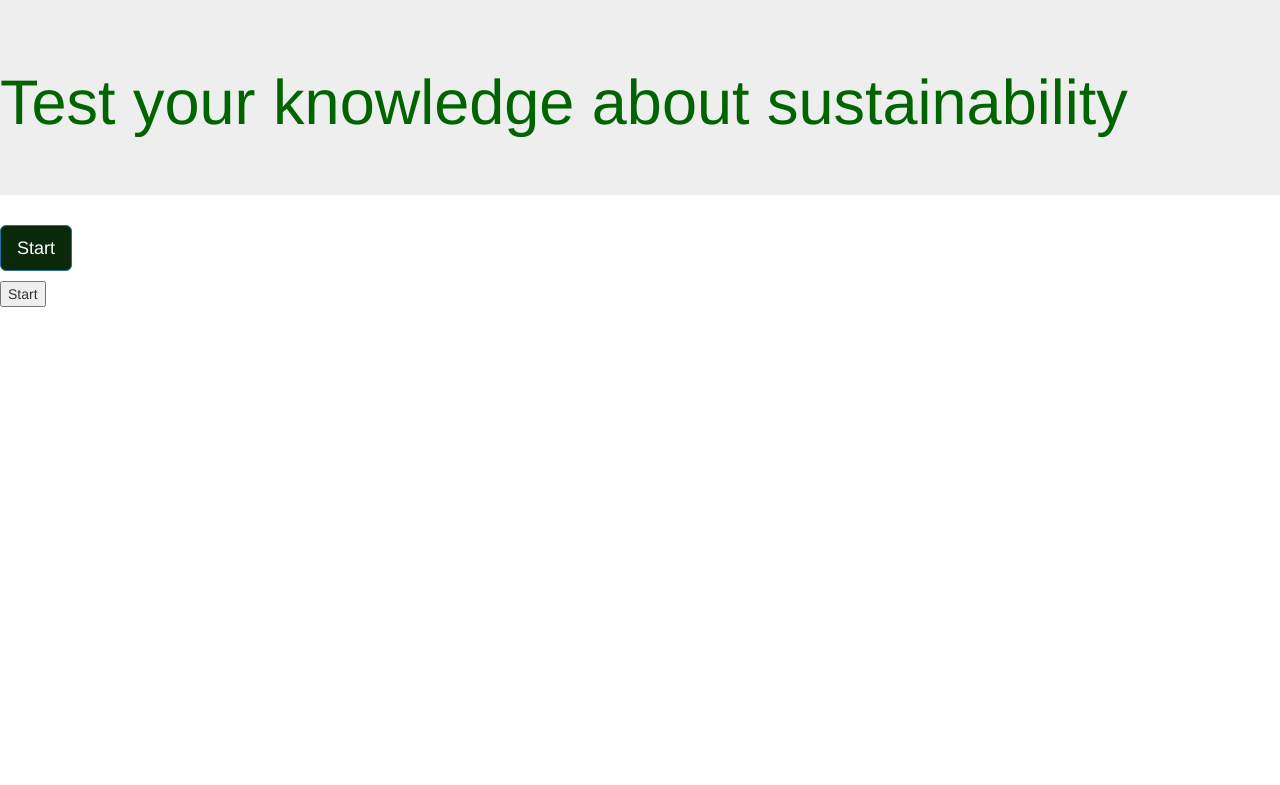
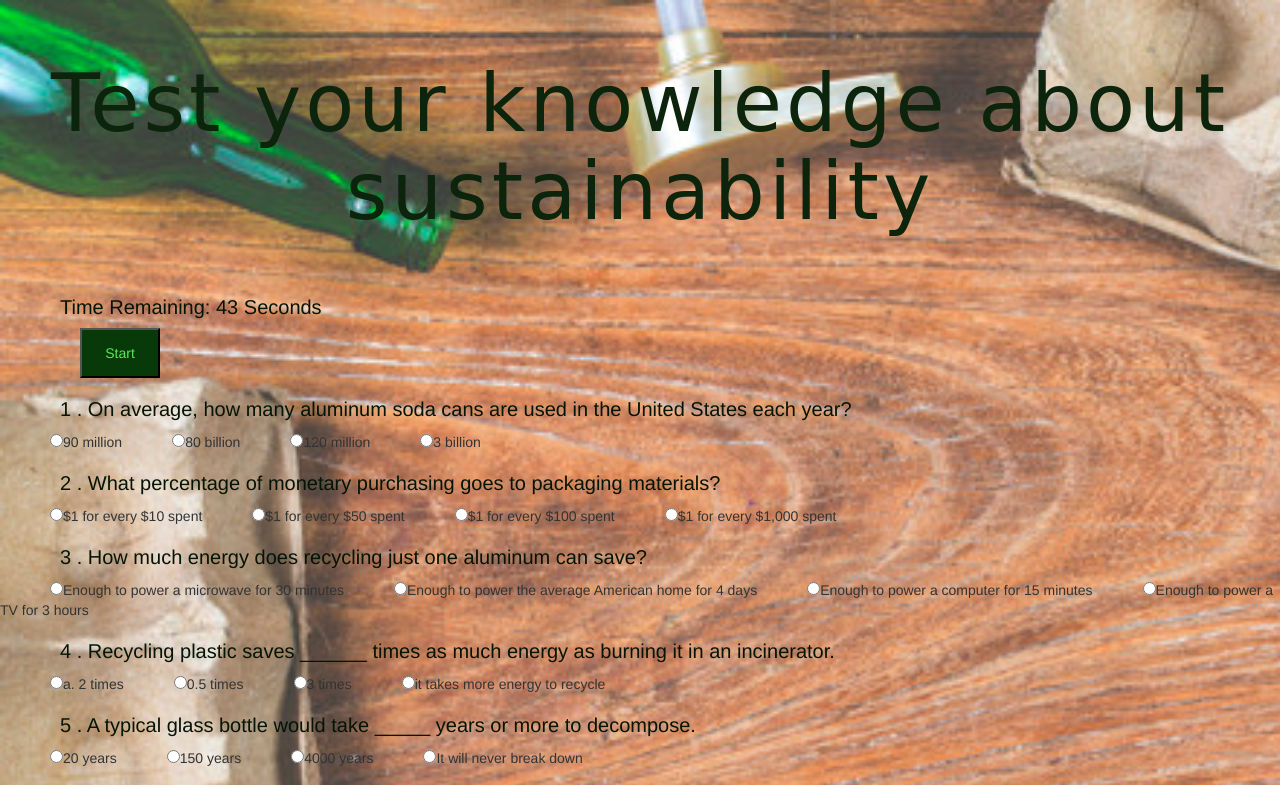
Before and after one commit to jessicalatorre/TriviaGame2, a plain HTML site: page index.html in a window 1280 px wide. Both pictures are taken after a click on the button "Start". Shown: the top 785 px of the page. Drawn offline with nearby package versions, Linux system fonts and the light colour scheme; a web font is replaced by a local one.

Commit message:
added styling to css file

```diff
--- a/assets/css/style.css
+++ b/assets/css/style.css
@@ -1,5 +1,54 @@
-.jumbotron {
-    color:darkgreen;
+body {
+    background-image: url("../images/waste-recycling.jpg");
+        background-repeat: no-repeat;
+        background-size: cover;
+        width: 100%;
+        height: 100%;
+    }
+
+#header {
+    background-repeat: no-repeat;
+    height: 200px;
+    /* padding: 40px; */
+}
+
+button {
+    margin-left: 80px;
+    background-color: rgb(8, 57, 8);
+    color: rgb(89, 232, 89);
+    height: 50px;
+    width: 80px;
+
+}
+
+h1 {
+    color: rgb(12, 36, 12);
+    font-family: 'Cabin Sketch', cursive;
+    padding: 40px;
+    font-size: 80px;
+    text-align: center;
+    letter-spacing: 4px;
+    font-weight: 500;
+}
+
+h2 {
+    color:#051405;
+    font-size: 20px;
+    margin-left: 60px;
+}
+
+h3 {
+    margin-left: 40px;
+    /* position: relative;
+    bottom: 60px; */
+}
+p {
+    width: 100%;
+}
+
+input[type="radio" i] {
+    font-size: 40px;
+    margin-left: 50px;
 }
 
 .btn {
@@ -10,6 +59,7 @@
 .btn-lg {
 color: white;
 background-color: #0a290a;
+font-weight: 500px;
 }
 
 
@@ -18,14 +68,12 @@ background-color: #0a290a;
     background-color: #0a290a;
 }
 
-h3 {
-    margin-left: 40px;
-    color:#051405;
-}
-
-
 .questionStyle {
     font-family: Arial, Helvetica, sans-serif;
     margin-left: 40px;
     font-size: 20px;
 }
+
+input[type=checkbox] {
+    font-size: 30px;
+}
--- a/assets/javascript/app.js
+++ b/assets/javascript/app.js
@@ -1,6 +1,6 @@
 var panel = $('#quiz-container');
 
-$(document).on('click', '.btn', function (e) {
+$(document).on('click', '#btn', function (e) {
   game.start();
 });
 
@@ -77,7 +77,8 @@ var game = {
     for (var i = 0; i < questionAnswerPairs.length; i++) {
       panel.append('<h2>' + questionAnswerPairs[i].question + '</h2>'); //
       for (var j = 0; j < questionAnswerPairs[i].answers.length; j++) {
-        panel.append('<input type="radio" name="question' + '-' + i + '" value="' + questionAnswerPairs[i].answers[j] + '">' + questionAnswerPairs[i].answers[j]);
+        panel.append('<input type="radio" name="question' + '-' + i + '" value="' +
+        questionAnswerPairs[i].answers[j] + '">' + questionAnswerPairs[i].answers[j]);
       }
     }
     // starting conditional statements for each question by looking at each object name. If a question is checked, the value of the answer will be compared with the specific index within the questionAnswerPair array and the correct paired object for the answer.
@@ -171,8 +172,10 @@ var game = {
 
       clearInterval(timer);
 
+      //Questoins begin repeating on page when I start positioning elements in CSS. Want to explore whether exiting loop will overcome this issue.
+
       $('#quiz-container h2').remove();
-      panel.html("<h2>Let's see how you did</h2>");
+      panel.html("<h3>Let's see how you did</h3>");
       panel.append('<h3>Correct Answers: ' + this.correct + '</h3>');
       panel.append('<h3>Incorrect Answers: ' + this.incorrect + '</h3>');
       panel.append('<h3>Unanswered: ' + (questionAnswerPairs.length - (this.incorrect + this.correct)) + '</h3>');
--- a/index.html
+++ b/index.html
@@ -7,15 +7,16 @@
     <title>Document</title>
     <link rel="stylesheet" href="https://maxcdn.bootstrapcdn.com/bootstrap/3.3.7/css/bootstrap.min.css" integrity="sha384-BVYiiSIFeK1dGmJRAkycuHAHRg32OmUcww7on3RYdg4Va+PmSTsz/K68vbdEjh4u" crossorigin="anonymous">
      <!-- put your CSS on the bottom after the bootstrap link -->
+     <link href="https://fonts.googleapis.com/css?family=Cabin+Sketch|Montserrat" rel="stylesheet">
     <link rel="stylesheet" type="text/css" href="assets/css/style.css">
 </head>
-<body>
-        <div class="jumbotron">
+<body id="opacity">
+        <header>
           <h1>Test your knowledge about sustainability</h1>
-        </div>
+        </header>
         <div id="quiz-container">
-           <p><a class="btn btn-primary btn-lg" href="#" role="button">Start</a></p>
-          <button id="start">Start</button>
+           <!-- <p><a class="btn btn-primary btn-lg" href="#" role="button">Start</a></p> -->
+          <button id="btn">Start</button>
         </div>
 
        <script
```
Also changed, not shown: assets/images/waste-recycling.jpg (added).
